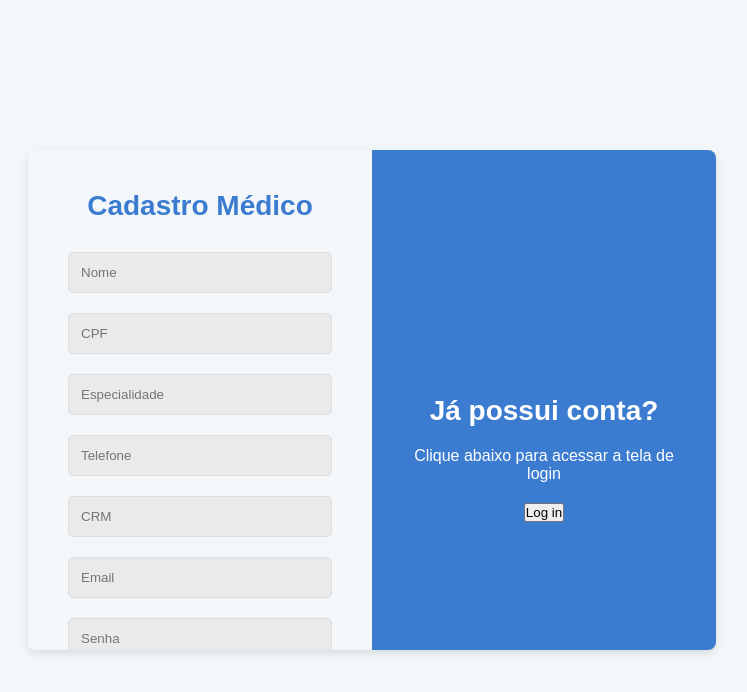
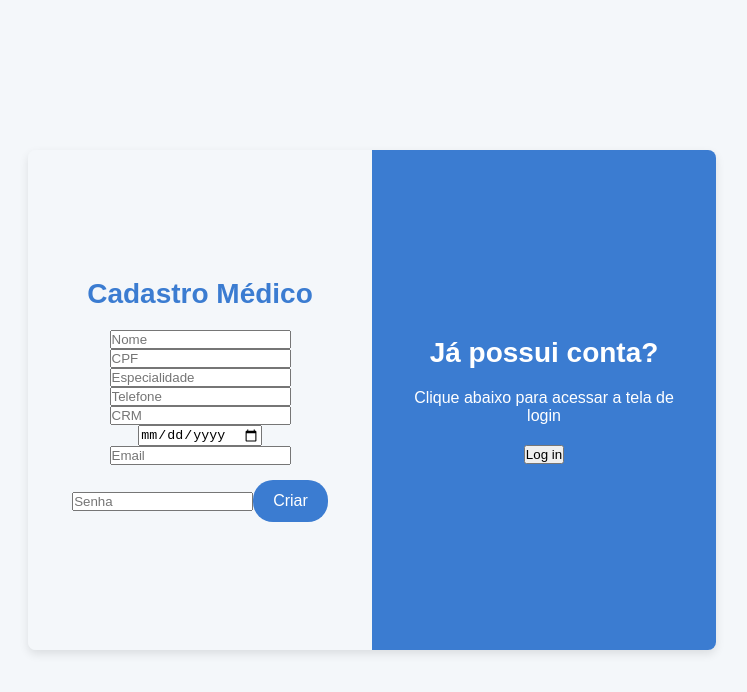
Before and after one commit to Augusto240/ProntoClin, a React (Vite) app in the folder ReactProntoClin/prontoclin/: page /cadastro-medico in a window 1280 px wide. Shown: the top 692 px of the page, without its empty margins (182-929 px from the left). Built offline with nearby package versions, Linux system fonts and the light colour scheme.

Commit message:
login pelo front e cadastro de médico pelo front funcionando

```diff
--- a/ReactProntoClin/prontoclin/src/pages/Cadmed/Cadmed.jsx
+++ b/ReactProntoClin/prontoclin/src/pages/Cadmed/Cadmed.jsx
@@ -1,22 +1,24 @@
-import React, { useState } from 'react';
+import React, { useState } from "react";
 import { useNavigate } from "react-router-dom";
 
 const Cadmed = () => {
   const navigate = useNavigate();
 
   const [formData, setFormData] = useState({
-    nomeProfissionalSaude: '',
-    cpfProfissionalSaude: '',
-    especialidadeMedica: '',
-    telefoneProfissionalSaude: '',
-    CRM: '',
-    status: 'ATIVO',
-    email: '',
-    senha: '',
-    userrole: 'PROFSAUDE'
+    nomeProfissionalSaude: "",
+    cpfProfissionalSaude: "",
+    especialidadeMedica: "",
+    telefoneProfissionalSaude: "",
+    CRM: "",
+    status: "ATIVO",
+    email: "",
+    senha: "",
+    userrole: "PROFSAUDE",
+    dataNascimento: "",
   });
 
-  const [message, setMessage] = useState('');
+  const [message, setMessage] = useState("");
+  const [error, setError] = useState("");
 
   const handleChange = (e) => {
     setFormData({ ...formData, [e.target.name]: e.target.value });
@@ -24,6 +26,8 @@ const Cadmed = () => {
 
   const handleSubmit = async (e) => {
     e.preventDefault();
+    setMessage("");
+    setError("");
 
     try {
       const response = await fetch("http://localhost:8081/auth/register/prosaude", {
@@ -34,16 +38,26 @@ const Cadmed = () => {
         body: JSON.stringify(formData),
       });
 
-      const data = await response.json();
+      const contentType = response.headers.get("content-type");
 
-      if (response.ok) {
-        setMessage("Cadastro realizado com sucesso!");
-        setTimeout(() => navigate("/"), 2000); // Redireciona para login após 2 segundos
+      if (!response.ok) {
+        const errorMessage = contentType && contentType.includes("application/json")
+          ? (await response.json()).message
+          : "Erro ao realizar cadastro";
+        throw new Error(errorMessage);
+      }
+
+      let data;
+      if (contentType && contentType.includes("application/json")) {
+        data = await response.json();
+        setMessage(data.message);
+        console.log("Cadastro realizado:", data);
       } else {
-        setMessage(data.message || "Erro ao cadastrar médico.");
+        setMessage("Cadastro realizado com sucesso.");
       }
     } catch (error) {
-      setMessage("Erro ao conectar com o servidor.");
+      setError(error.message);
+      console.error("Erro ao cadastrar profissional de saúde:", error);
     }
   };
 
@@ -51,16 +65,17 @@ const Cadmed = () => {
     <div className="container">
       <div className="login-section">
         <h2>Cadastro Médico</h2>
-        {message && <p>{message}</p>}
+        {message && <p style={{ color: "green" }}>{message}</p>}
+        {error && <p style={{ color: "red" }}>{error}</p>}
         <form onSubmit={handleSubmit}>
-          <input type="text" name="nomeProfissionalSaude" placeholder="Nome" className="input-field" onChange={handleChange} required />
-          <input type="text" name="cpfProfissionalSaude" placeholder="CPF" className="input-field" onChange={handleChange} required />
-          <input type="text" name="especialidadeMedica" placeholder="Especialidade" className="input-field" onChange={handleChange} required />
-          <input type="text" name="telefoneProfissionalSaude" placeholder="Telefone" className="input-field" onChange={handleChange} required />
-          <input type="text" name="CRM" placeholder="CRM" className="input-field" onChange={handleChange} required />
-          <input type="email" name="email" placeholder="Email" className="input-field" onChange={handleChange} required />
-          <input type="password" name="senha" placeholder="Senha" className="input-field" onChange={handleChange} required />
-          <br />
+          <input type="text" name="nomeProfissionalSaude" placeholder="Nome" onChange={handleChange} required />
+          <input type="text" name="cpfProfissionalSaude" placeholder="CPF" onChange={handleChange} required />
+          <input type="text" name="especialidadeMedica" placeholder="Especialidade" onChange={handleChange} required />
+          <input type="text" name="telefoneProfissionalSaude" placeholder="Telefone" onChange={handleChange} required />
+          <input type="text" name="CRM" placeholder="CRM" onChange={handleChange} required />
+          <input type="date" name="dataNascimento" onChange={handleChange} required />
+          <input type="email" name="email" placeholder="Email" onChange={handleChange} required />
+          <input type="password" name="senha" placeholder="Senha" onChange={handleChange} required />
           <button type="submit" className="btn">Criar</button>
         </form>
       </div>
```
Also changed, not shown: 2 other files (tests, documents, lock files or other folders).
